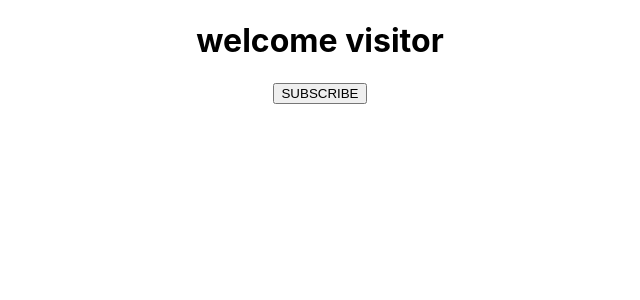
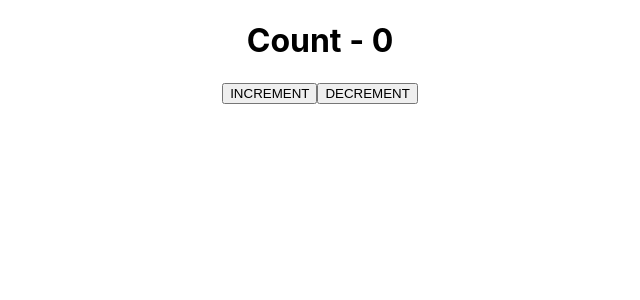
Before and after one commit to wandieinnocents/reactjs-concepts, a React (Create React App) app: page / in a window 1280 px wide. Shown: the top 300 px of the page, without its empty margins (320-960 px from the left). Built offline with nearby package versions, Linux system fonts and the light colour scheme.

Commit message:
WOrk on increment and decrement with statue

```diff
--- a/src/App.js
+++ b/src/App.js
@@ -4,12 +4,16 @@
 import Hello from './components/Hello';
 import Message from './components/Message';
 import React,{Component} from 'react';
+import Counter from './components/Counter';
+
 
 class App extends Component  {
+
+
   render(){
     return (
       <div className="App">
-        <Message />
+        <Counter />
       </div>
     );
   }
--- /dev/null
+++ b/src/components/Counter.js
@@ -0,0 +1,40 @@
+import React, { Component } from 'react'
+
+ class Counter extends Component {
+
+    constructor(props){
+        super(props)
+        this.state = {
+            count : 0
+        }
+    }
+
+    // increment count
+    incrementCount(){
+        this.setState({
+            count: this.state.count+1
+        })
+
+    }
+
+    // decrement
+    decrement(){
+        this.setState({
+            count: this.state.count-1
+        })
+    }
+
+  render() {
+    return (
+      <div>
+          <h1>Count - {this.state.count}</h1>
+          {/* increment count */}
+
+          <button  onClick={() => this.incrementCount() } >INCREMENT</button>
+          <button onClick={() => this.decrement() }>DECREMENT</button>
+    </div>
+    )
+  }
+}
+
+export default Counter
```
